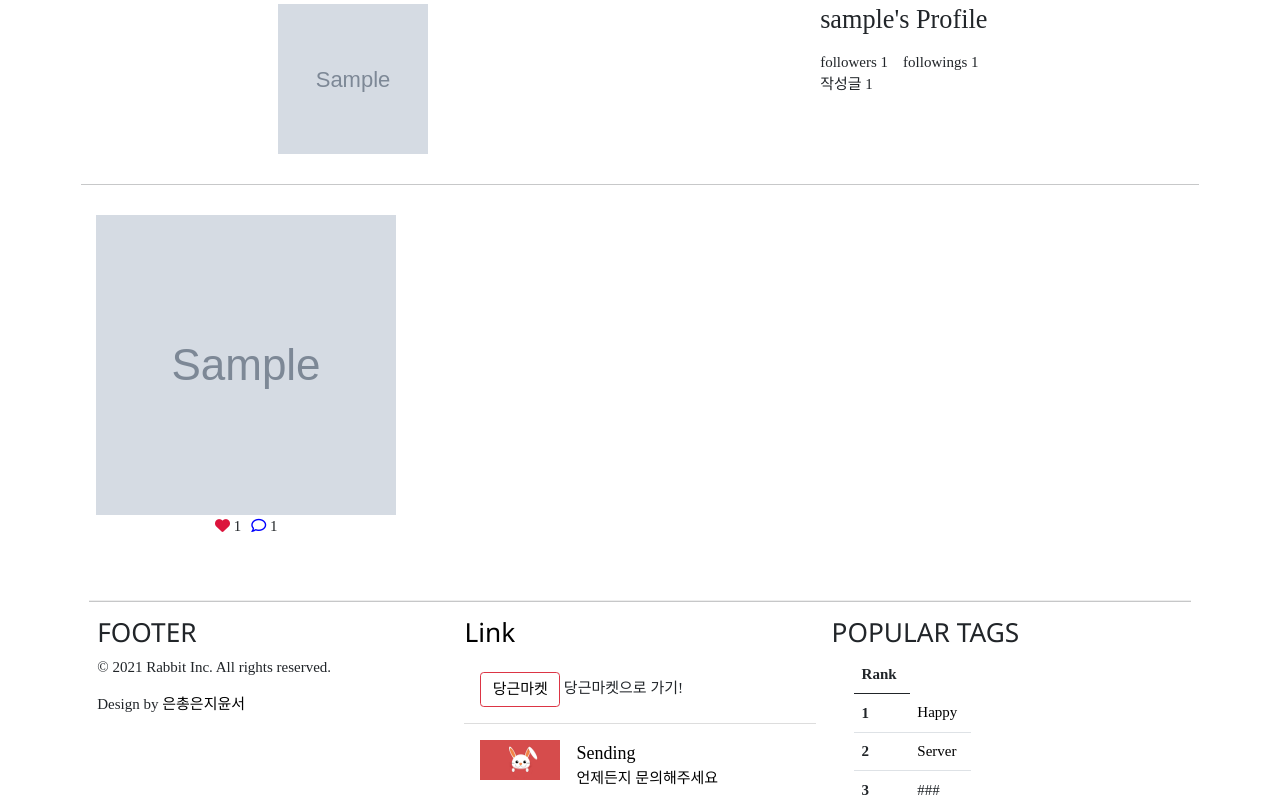
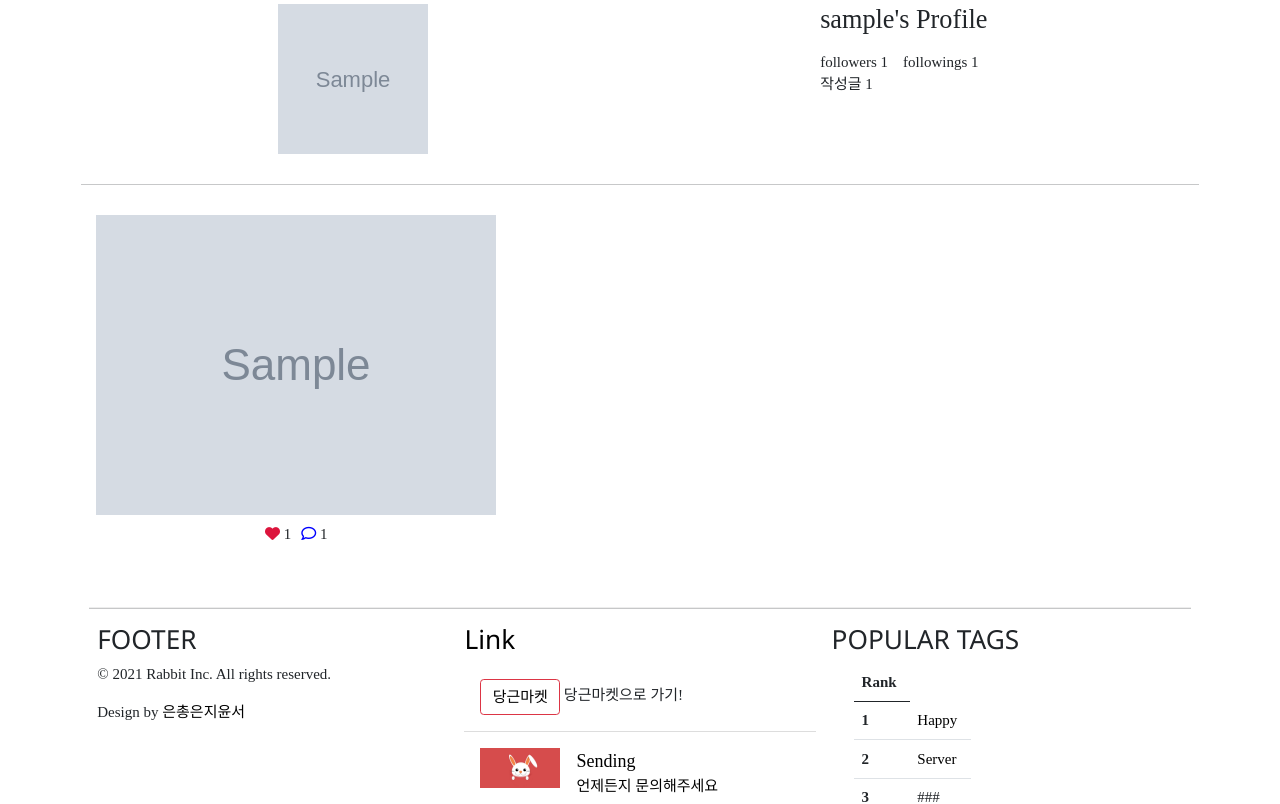
Before and after one commit to ssw02238/CarrotPjt, a Django app: page /accounts/1/profile/ in a window 1280 px wide. Shown: the part 386-1190 px from the top of the page. Run offline with Django 3.2, Linux system fonts and the light colour scheme; tables that the repository leaves empty hold one stand-in row (values such as "Sample post"); grey boxes marked "Sample" are stand-in pictures; some libraries are stand-ins or nearby versions.

Commit message:
게시글 이미지 마진 버그, 이미지 없는 글 뜨지 않는 문제 수정

```diff
--- a/accounts/templates/accounts/profile.html
+++ b/accounts/templates/accounts/profile.html
@@ -58,19 +58,28 @@
 </div>
 <hr>
 {# 게시물 #}
-<div class="d-flex justify-content-start">
+<div class="d-flex justify-content-start flex-wrap">
   {% for article in person.article_set.all %}
-    <div class="m-3">
     {% if article.image %}
+      <div class="m-3">
+        <a href="{% url 'articles:detail' article.pk %}">
+          {% comment %} <img style="width: 300px; height: 300px;" src="{{ article.image.url }}" alt="{{ article.image }}"> {% endcomment %}
+          {% comment %} <div class="fw-bold d-flex justify-content-center mb-1">{{ article.title }}</div> {% endcomment %}
+          <img class="mb-2" src="{{ article.image_thumbnail_index.url }}" alt="{{ article.image_thumbnail_index }}">
+        </a>
+        <div class="d-flex justify-content-center">
+          <span style="margin-right: 10px;"><i class="fas fa-heart" style="color: crimson;"></i> {{ article.like_users.all|length }}</span>
+          <span><i class="far fa-comment" style="color: blue;"></i> {{ article.comment_set.all|length }}</span>
+        </div>
+      </div>
+    {% else %}
+    <div class="m-3 d-flex align-items-center">
       <a href="{% url 'articles:detail' article.pk %}">
-        <img style="width: 300px; height: 300px;" src="{{ article.image.url }}" alt="{{ article.image }}">
+        <span class="fw-bold d-flex justify-content-center mb-1">{{ article.title }}</span>
       </a>
-      <div class="d-flex justify-content-center">
-        <span style="margin-right: 10px;"><i class="fas fa-heart" style="color: crimson;"></i> {{ article.like_users.all|length }}</span>
-        <span><i class="far fa-comment" style="color: blue;"></i> {{ article.comment_set.all|length }}</span>
-      </div>
+    </div>
     {% endif %}
-    </div>
+
   {% endfor %}
 </div>
 
```
